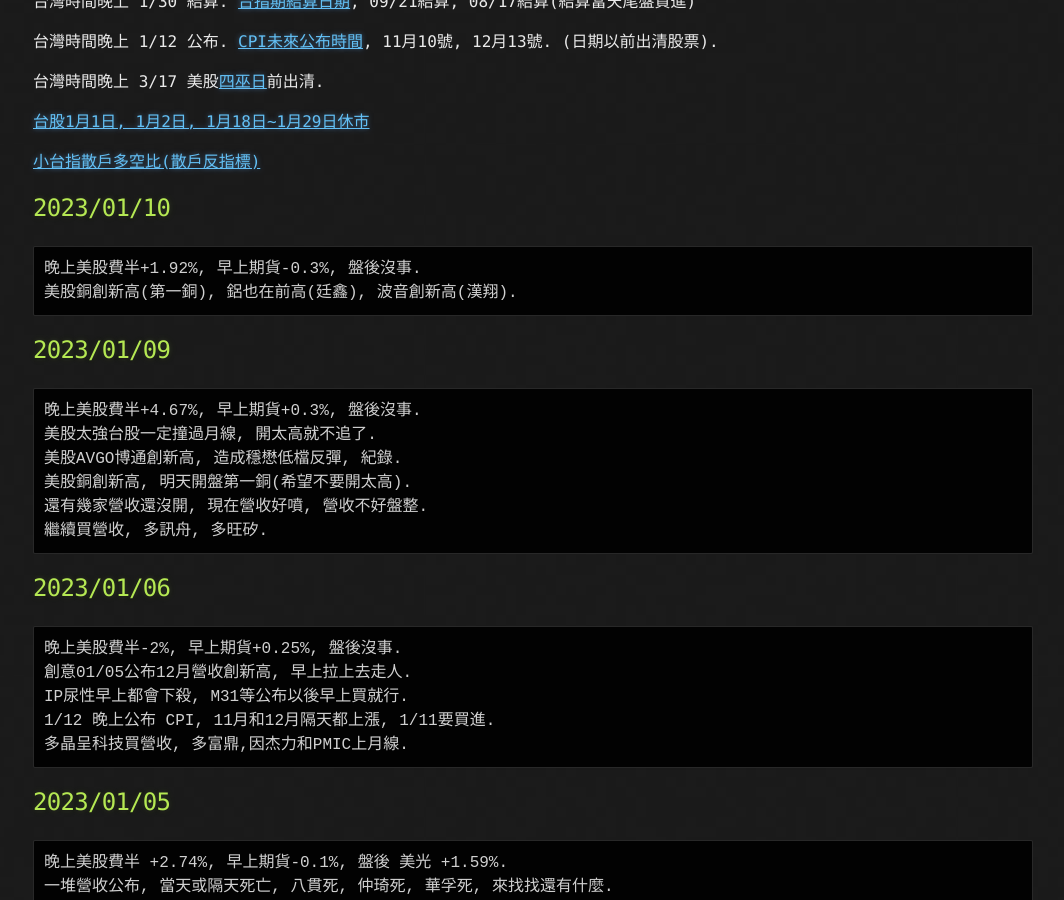
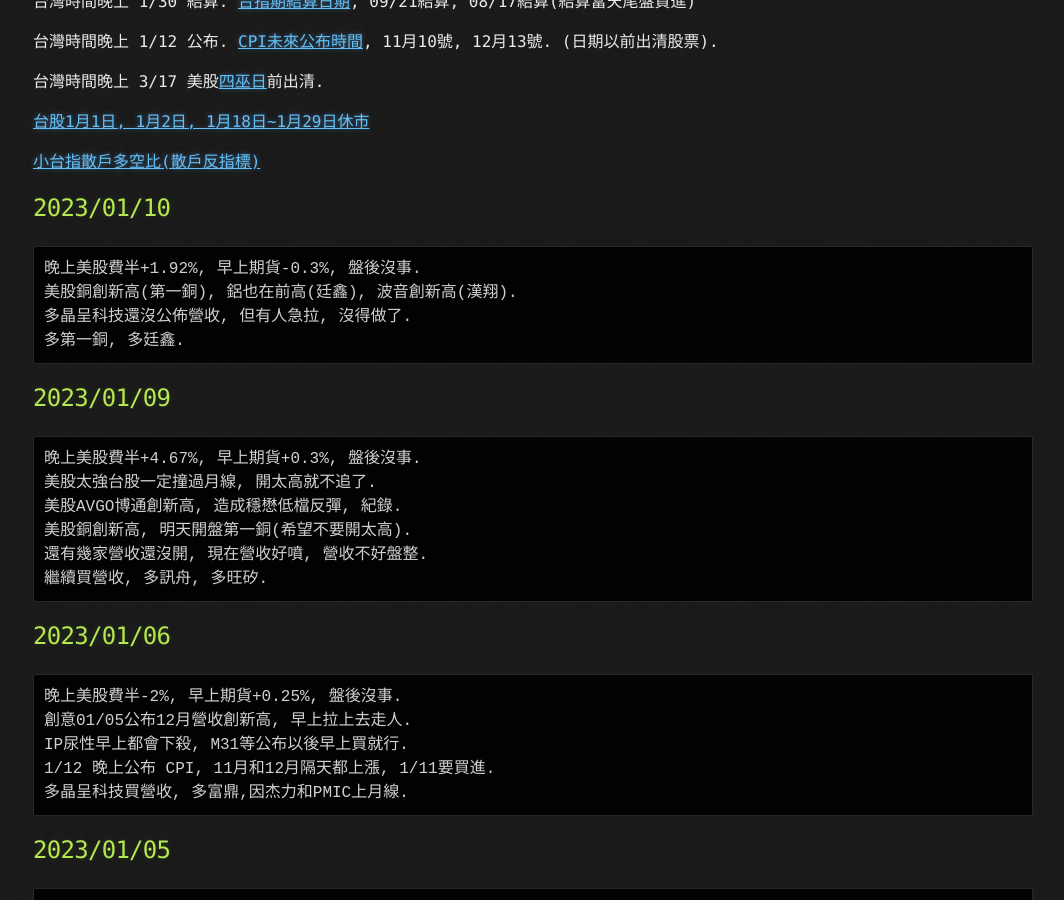
Before and after one commit to lepg5487/Stock_God, a Jekyll site: the page built from index.md, in a window 1280 px wide and 900 px high, scrolled down 388 px. Shown: the whole window, without its empty margins (107-1171 px from the left). Built offline with Jekyll 4.4.1, drawn with Linux system fonts in a browser that asks for light colours; our own code applies the rules of GitHub Pages for plain Markdown files.

Commit message:
Update index.md

````diff
--- a/index.md
+++ b/index.md
@@ -22,6 +22,8 @@ layout: testlayouts
 ```
 晚上美股費半+1.92%, 早上期貨-0.3%, 盤後沒事.
 美股銅創新高(第一銅), 鋁也在前高(廷鑫), 波音創新高(漢翔).
+多晶呈科技還沒公佈營收, 但有人急拉, 沒得做了.
+多第一銅, 多廷鑫.
 ```
 
 ## 2023/01/09
````
